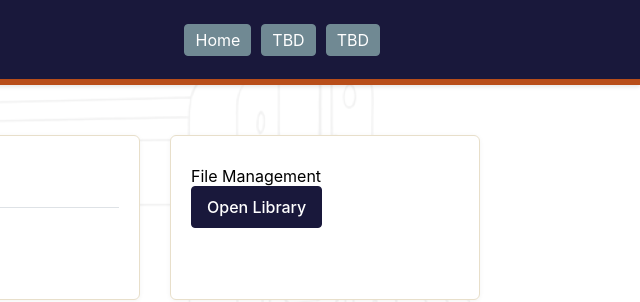
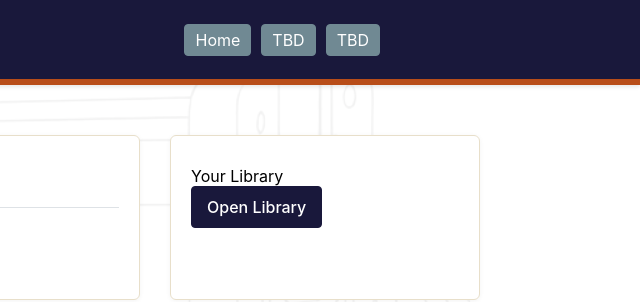
Before and after one commit to stackArmor/DocMachina, a plain HTML site: page index.html in a window 1280 px wide. Shown: the top 302 px of the page, 640-1280 px from the left. Drawn offline with Linux system fonts and the light colour scheme; no server answers.

Commit message:
Update index.html

```diff
--- a/index.html
+++ b/index.html
@@ -38,7 +38,7 @@
 
             <div id="landing-right-column">
                 <div id="customer-management-area">
-				<p>File Management</p>
+				<p>Your Library</p>
                     <div class="button-list">
                         <button id="btn-open-library" class="primary">Open Library</button>
                     </div>
```
